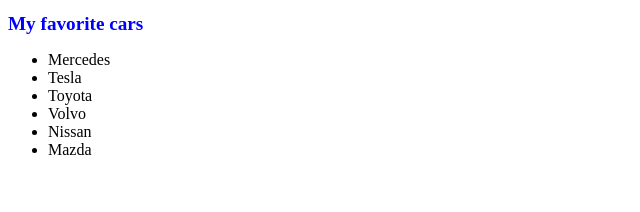
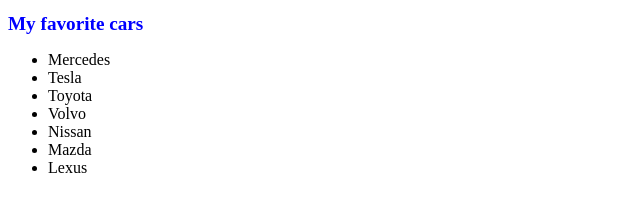
Before and after one commit to htezc/Test102, a plain HTML site: page index.html in a window 1280 px wide. Shown: the full height of the page, 0-640 px from the left. Drawn offline with Linux system fonts and the light colour scheme.

Commit message:
Lexus from tezcan

```diff
--- a/index.html
+++ b/index.html
@@ -17,6 +17,7 @@
     <li>Volvo</li>
     <li>Nissan</li>
     <li>Mazda</li>
+    <li>Lexus</li>
   </ul>
 </body>
 </html>
```
